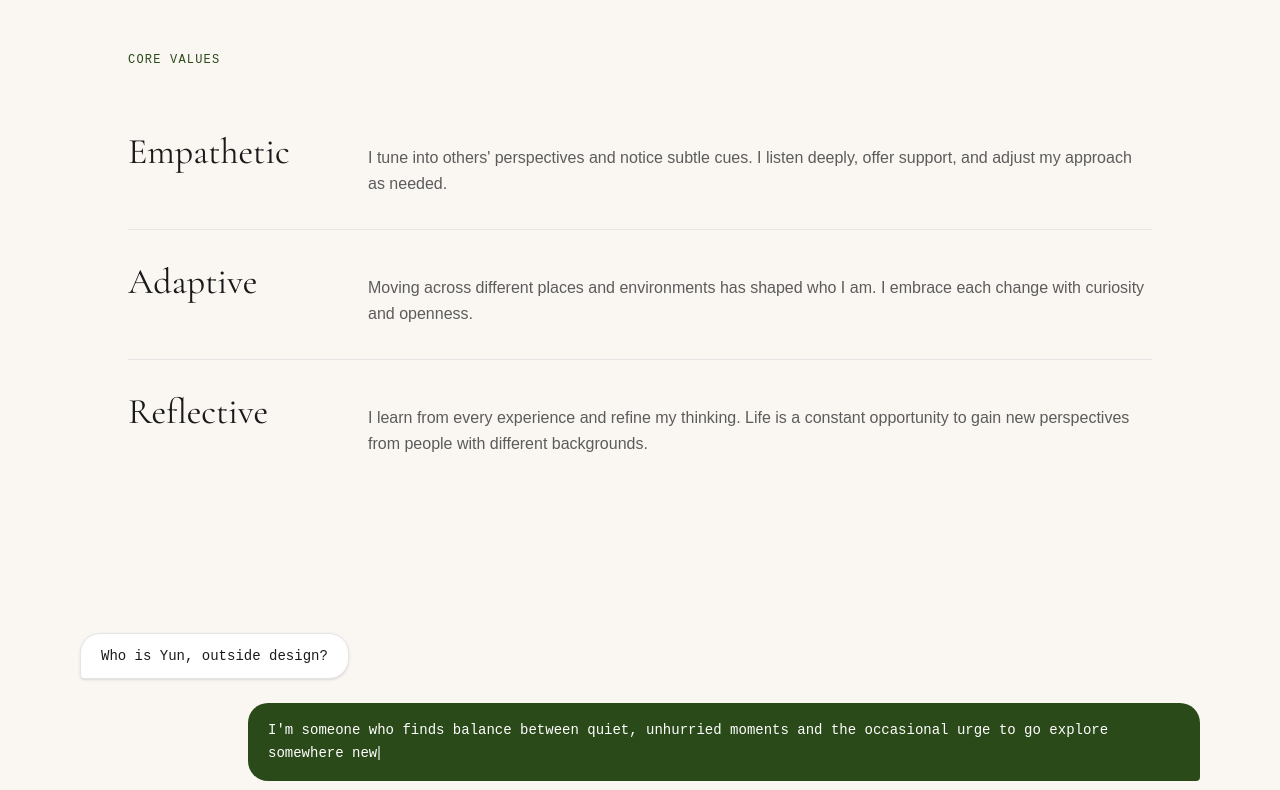
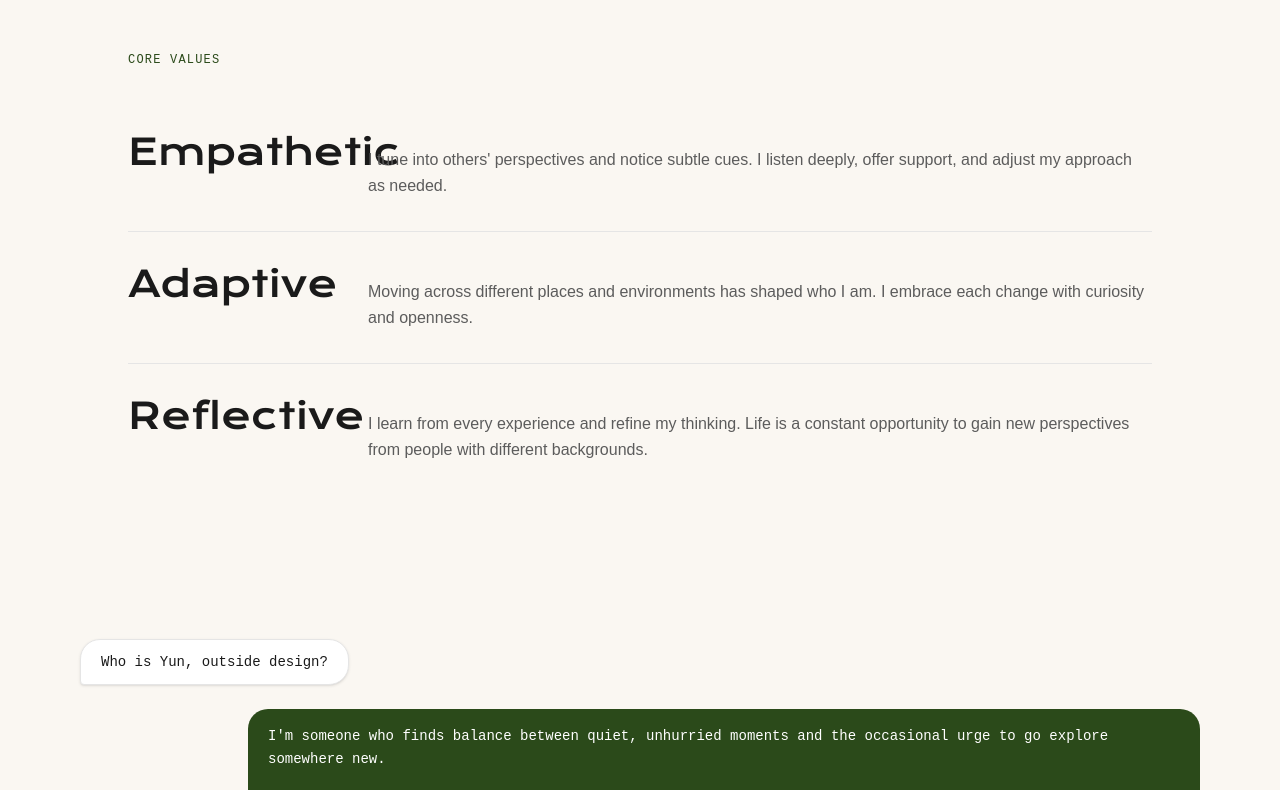
Before and after one commit to wanyuntsai/portfolio, a React (Vite) app: page /about in a window 1280 px wide. Shown: the part 800-1590 px from the top of the page. Built offline with nearby package versions, Linux system fonts and the light colour scheme.

Commit message:
Update index.css

```diff
--- a/src/index.css
+++ b/src/index.css
@@ -1,5 +1,5 @@
 @import "tailwindcss";
-@import url('https://fonts.googleapis.com/css2?family=Cormorant+Garamond:ital,wght@0,400;0,500;0,600;1,400&family=Noto+Sans+TC:wght@400;500;600&family=Noto+Serif+TC:wght@400;500;600&display=swap');
+@import url('https://fonts.googleapis.com/css2?family=Krona+One&family=Noto+Sans+TC:wght@400;500;600&family=Noto+Serif+TC:wght@400;500;600&display=swap');
 
 
 
@@ -23,7 +23,7 @@ body {
 @theme {
   /* font */
   --font-hand: "Caveat", cursive;
-  --font-serif: "Cormorant Garamond", "Noto Serif TC", serif;
+  --font-serif: "Krona One", serif;
   --font-mono: "JetBrains Mono", monospace;
   --font-sans: "Noto Sans TC", sans-serif;
 
@@ -47,7 +47,7 @@ body {
 }
 
 .font-serif {
-  font-family: "Cormorant Garamond", "Noto Serif TC", serif;
+  font-family: "Krona One", serif;
 }
 
 /* HOME */
```
